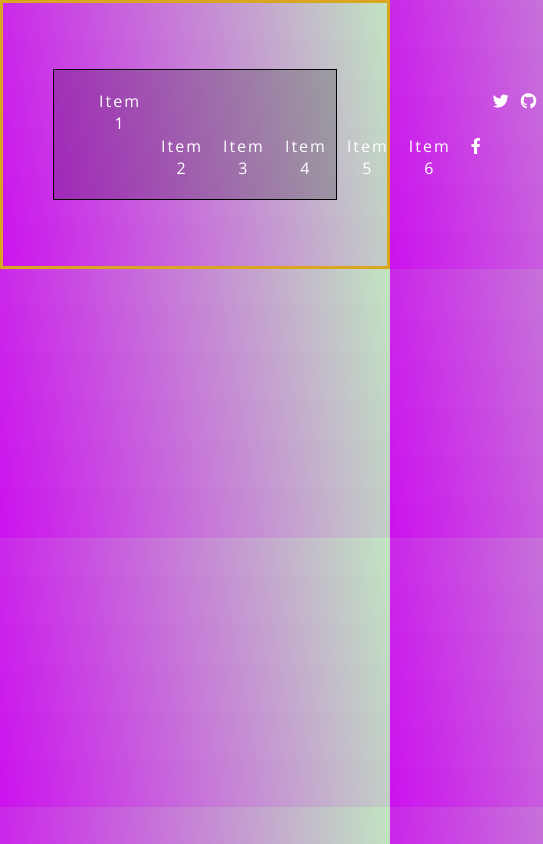
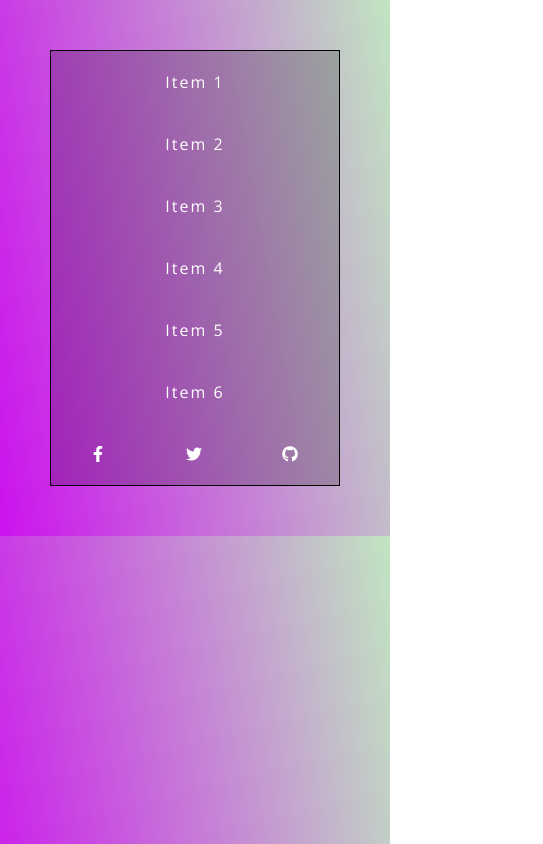
Before and after one commit to shahulbasha/flexNavBar, a website: page index.html in a window 390 px wide. Shown: the whole page, 543 px wide, since content can reach past the window. Drawn offline with nearby package versions, Linux system fonts and the light colour scheme.

Commit message:
Final commit Flex Navbar

```diff
--- a/index.html
+++ b/index.html
@@ -6,22 +6,34 @@
     <meta http-equiv="X-UA-Compatible" content="ie=edge" />
     <title>Flex Demo</title>
     <link rel="stylesheet" href="main.css" />
-    <link rel="stylesheet" href="https://use.fontawesome.com/releases/v5.8.1/css/all.css" >
-    <link href="https://fonts.googleapis.com/css?family=Open+Sans" rel="stylesheet">
+    <link
+      rel="stylesheet"
+      href="https://use.fontawesome.com/releases/v5.8.1/css/all.css"
+    />
+    <link
+      href="https://fonts.googleapis.com/css?family=Open+Sans"
+      rel="stylesheet"
+    />
   </head>
   <body>
     <div class="container">
       <nav class="flex-nav">
         <ul>
-          <li><a href="#"/>Item 1</li>
-          <li><a href="#"/>Item 2</li>
-          <li><a href="#"/>Item 3</li>
-          <li><a href="#"/>Item 4</li>
-          <li><a href="#"/>Item 5</li>
-          <li><a href="#"/>Item 6</li>
-          <li class="social"><a href="facebook.com"><i class="fab fa-facebook-f"></i></a></li>
-          <li class="social"><a href="twitter.com"><i class="fab fa-twitter"></i></a></li>
-          <li class="social"><a href="github.com"><i class="fab fa-github"></i></a></li>
+          <li><a href="#">Item 1</a></li>
+          <li><a href="#">Item 2</a></li>
+          <li><a href="#">Item 3</a></li>
+          <li><a href="#">Item 4</a></li>
+          <li><a href="#">Item 5</a></li>
+          <li><a href="#">Item 6</a></li>
+          <li class="social">
+            <a href="facebook.com"><i class="fab fa-facebook-f"></i></a>
+          </li>
+          <li class="social">
+            <a href="twitter.com"><i class="fab fa-twitter"></i></a>
+          </li>
+          <li class="social">
+            <a href="github.com"><i class="fab fa-github"></i></a>
+          </li>
         </ul>
       </nav>
     </div>
--- a/main.css
+++ b/main.css
@@ -1,25 +1,15 @@
-* {
+html {
   box-sizing: border-box;
 }
-
+*,
+*:before,
+*:after {
+  box-sizing: inherit;
+}
 body {
   font-family: "Open Sans";
   margin: 0;
   background: linear-gradient(260deg, #c1e5c1 0%, #cc11ee 100%);
-}
-.container {
-  border: 3px solid goldenrod;
-  max-width: 1000px;
-  margin: 0 auto;
-  padding: 50px;
-}
-
-ul {
-  list-style: none;
-  border: 1px solid black;
-  background: rgba(0, 0, 0, 0.2);
-  display: flex;
-  transition: all 0.5s;
 }
 
 a {
@@ -30,4 +20,61 @@ a {
   letter-spacing: 2px;
   text-align: center;
   display: inline-block;
+  width: 100%;
+  transition: all 0.5s;
+  background: rgba(0, 0, 0, 0.2);
 }
+
+a:hover {
+  background: rgba(0, 0, 0, 0.3);
+}
+.container {
+  max-width: 1000px;
+  margin: 0 auto;
+  padding: 50px;
+}
+
+.flex-nav ul {
+  list-style: none;
+  border: 1px solid black;
+  padding: 0;
+  margin: 0;
+
+  display: flex;
+}
+
+.flex-nav li {
+  flex: 3;
+}
+
+.flex-nav .social {
+  flex: 1;
+}
+
+@media all and (max-width: 1000px) {
+  .flex-nav ul {
+    flex-wrap: wrap;
+  }
+
+  .flex-nav li {
+    flex: 1 1 50%;
+  }
+
+  .flex-nav .social {
+    flex: 1 1 33.33%;
+  }
+}
+
+@media all and (max-width: 500px) {
+  .flex-nav ul {
+    flex-wrap: wrap;
+  }
+
+  .flex-nav li {
+    flex: 1 1 100%;
+  }
+
+  .flex-nav .social {
+    flex: 1 1 33.33%;
+  }
+}
```
